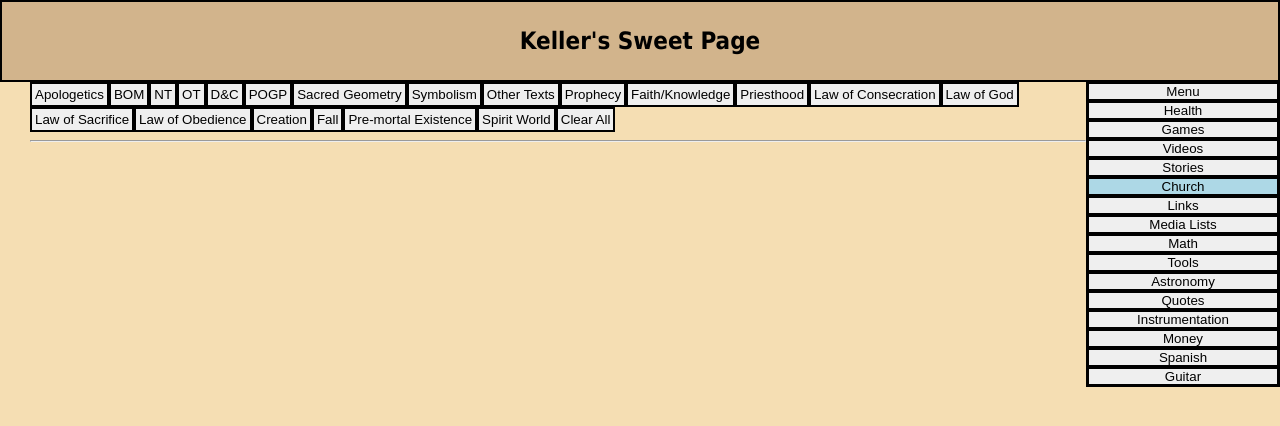
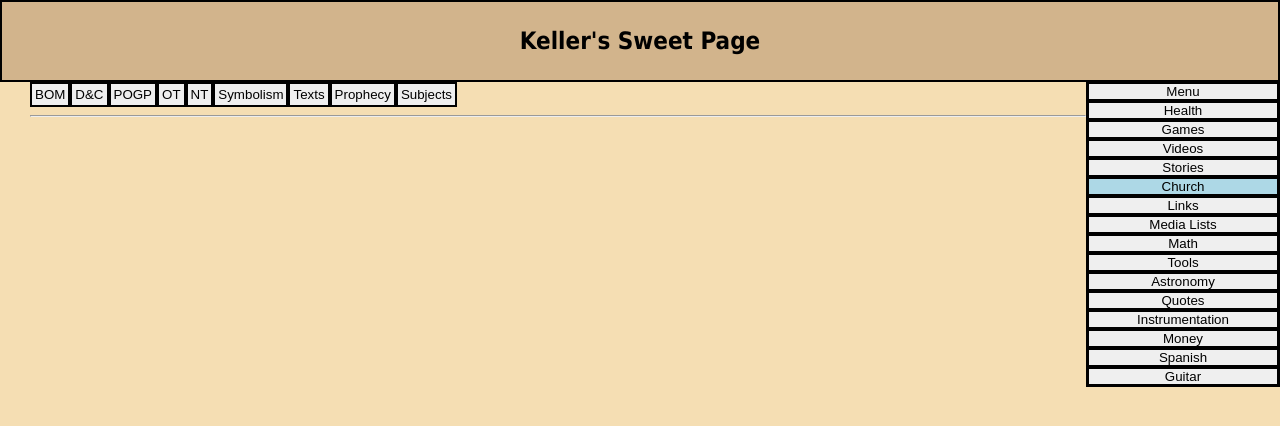
Before and after one commit to jigpuf/kellers, a React (Create React App) app: page / in a window 1280 px wide. Both pictures are taken after a click on the button "Church". Shown: the top 426 px of the page. Built offline with nearby package versions, Linux system fonts and the light colour scheme; the HTML template or start-up script is replaced by a standard one.

Commit message:
tier 2 for Bom

```diff
--- a/src/components/church.js
+++ b/src/components/church.js
@@ -1,37 +1,79 @@
 import React from 'react';
 
 class Church extends React.Component {
+  state = {
+    tier1: undefined,
+    tier2: undefined,
+  }
+  pickTier1 = (item) => {
+    return () => {
+      this.setState({tier1:item})
+    }
+  }
+  pickTier2 = (item) => {
+    return() => {
+      this.setState({tier2:item})
+    }
+  }
+
   render () {
+    const bomItems = [
+      {name: '1 Nephi', slug: 'nephi1'},
+      {name: '2 Nephi', slug: 'nephi2'},
+      {name: 'Jacob', slug: 'jacob'},
+      {name: 'Enos', slug: 'enos'},
+      {name: 'Jarom', slug: 'jarom'},
+      {name: 'Omni', slug: 'omni'},
+      {name: 'Words of Mormon', slug: 'wom'},
+      {name: 'Mosiah', slug: 'mosiah'},
+      {name: 'Alma', slug: 'alma'},
+      {name: 'Helaman', slug: 'helaman'},
+      {name: '3 Nephi', slug: 'nephi3'},
+      {name: '4 Nephi', slug: 'nephi4'},
+      {name: 'Mormon', slug: 'mormon'},
+      {name: 'Ether', slug: 'ether'},
+      {name: 'Moroni', slug: 'moroni'},
+    ]
+    const churchItems = [
+      {name: 'BOM', slug: 'bom', tier2: bomItems},
+      {name: 'D&C', slug: 'dc'},
+      {name: 'POGP', slug: 'pogp'},
+      {name: 'OT', slug: 'ot'},
+      {name: 'NT', slug: 'nt'},
+      {name: 'Symbolism', slug: 'symbolism'},
+      {name: 'Texts', slug: 'texts'},
+      {name: 'Prophecy', slug: 'prophecy'},
+      {name: 'Subjects', slug: 'subjects'},
+    ]
+    const renderChurchItems = churchItems.map(item => {
+      return (
+        <button
+          key={item.slug}
+          onClick={this.pickTier1(item.slug)}
+          className={this.state.tier1 === item.slug ? "tier1 active" : "tier1"}
+          >{item.name}</button>
+      )
+    })
+    const activeTier1Item = this.state.tier1 && churchItems.filter(item => {
+      return this.state.tier1 === item.slug;
+    })
+    const tier2 = activeTier1Item && (activeTier1Item[0].tier2 || []);
+    const renderTier2 = tier2 && tier2.map(item => {
+      return (
+        <button
+          key={item.slug}
+          onClick={this.pickTier2(item.slug)}
+          className={this.state.tier2 === item.slug ? "tier2 active" : "tier2"}
+          >{item.name}</button>
+      )
+    })
     return (
-      <div>
-          <div id="churchTeir1">
-            <button class="tier1">Apologetics</button>
-            <button class="tier1">BOM</button>
-            <button class="tier1">NT</button>
-            <button class="tier1">OT</button>
-            <button class="tier1">D&C</button>
-            <button class="tier1">POGP</button>
-            <button class="tier1">Sacred Geometry</button>
-            <button class="tier1">Symbolism</button>
-            <button class="tier1">Other Texts</button>
-            <button class="tier1">Prophecy</button>
-            <button class="tier1">Faith/Knowledge</button>
-            <button class="tier1">Priesthood</button>
-            <button class="tier1">Law of Consecration</button>
-            <button class="tier1">Law of God</button>
-            <button class="tier1">Law of Sacrifice</button>
-            <button class="tier1">Law of Obedience</button>
-            <button class="tier1">Creation</button>
-            <button class="tier1">Fall</button>
-            <button class="tier1">Pre-mortal Existence</button>
-            <button class="tier1">Spirit World</button>
-            <button class="tier1">Clear All</button>
-            <hr />
-          </div>
-          <div id="churchTeir2"></div>
-          <div id="churchTeir3"></div>
-      </div>
-    );
+      <ul>
+        {renderChurchItems}
+        <hr />
+        {renderTier2}
+      </ul>
+    )
   }
 }
 
```
